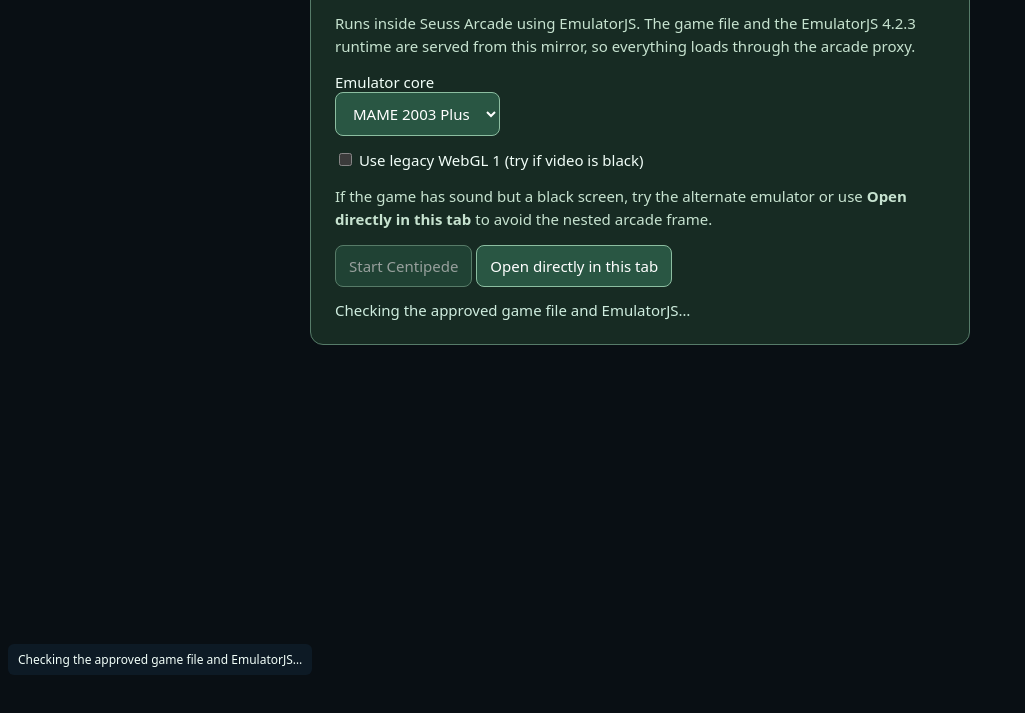
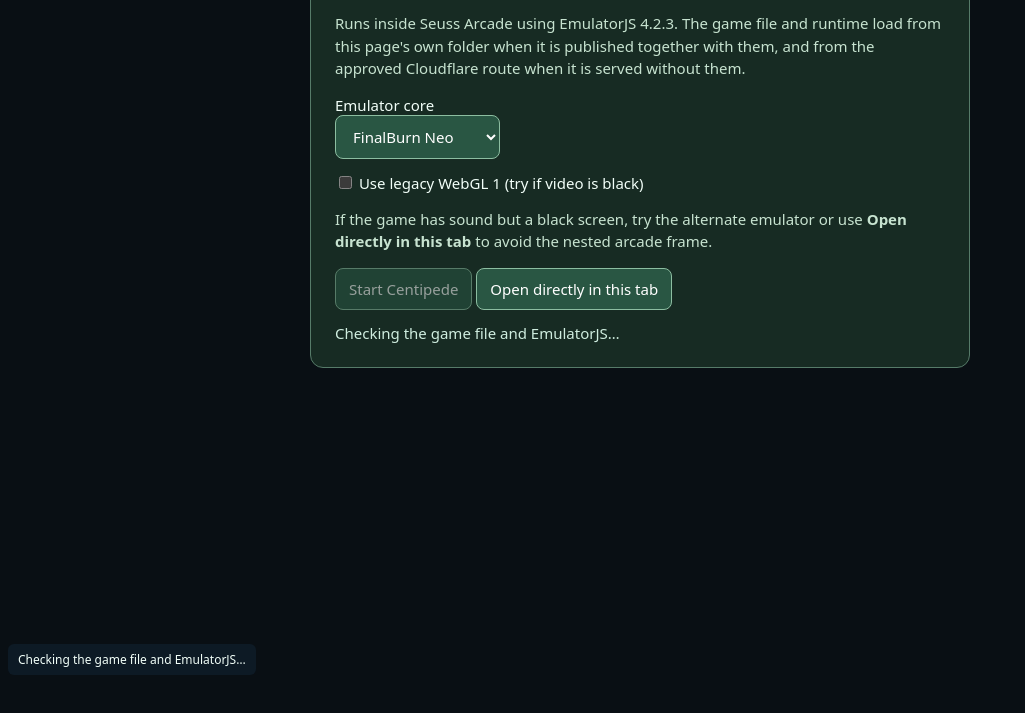
Before and after one commit to damonrosshutchins-boop/centipede-mirror, a plain HTML site: page centipede/index.html in a window 1280 px wide. Both pictures are taken after a click on the button "Start Centipede". Shown: the part 117-830 px from the top of the page, without its empty margins (0-1025 px from the left). Drawn offline with Linux system fonts and the light colour scheme; no server answers.

Commit message:
Sync the Centipede launcher from the arcade
Copied by scripts/publish-centipede.mjs, which owns the only copy of the
launcher and drops the duplicate rom archives.

```diff
--- a/centipede/index.html
+++ b/centipede/index.html
@@ -51,9 +51,9 @@ button{cursor:pointer}button:disabled{opacity:.55;cursor:wait}
 </style></head><body>
 <section id="setup">
 <h1>Centipede (Arcade)</h1>
-<p>Runs inside Seuss Arcade using EmulatorJS. The game file and the EmulatorJS 4.2.3 runtime are served from this mirror, so everything loads through the arcade proxy.</p>
+<p>Runs inside Seuss Arcade using EmulatorJS 4.2.3. The game file and runtime load from this page's own folder when it is published together with them, and from the approved Cloudflare route when it is served without them.</p>
 <label for="core">Emulator core</label>
-<select id="core"><option value="mame2003_plus">MAME 2003 Plus</option><option value="fbneo">FinalBurn Neo</option></select>
+<select id="core"><option value="fbneo">FinalBurn Neo</option><option value="mame2003_plus">MAME 2003 Plus</option></select>
 <label><input id="legacy" type="checkbox"> Use legacy WebGL 1 (try if video is black)</label>
 <p>If the game has sound but a black screen, try the alternate emulator or use <strong>Open directly in this tab</strong> to avoid the nested arcade frame.</p>
 <button id="start" type="button">Start Centipede</button>
@@ -68,8 +68,17 @@ button{cursor:pointer}button:disabled{opacity:.55;cursor:wait}
 <div id="loadingNote" role="status" aria-live="polite"></div>
 <script>
 "use strict";
-const RUNTIME="./";
-const GAME="centtime.zip";
+// This page is published in three places from one file: the Surge bundle, the
+// GitHub Pages mirror, and the arcade's own catalogue. The first two ship the
+// romset and the EmulatorJS runtime in the page's folder; the catalogue does
+// not, so the approved Cloudflare route stands in for them. Which one to use is
+// decided by asking for the bundled romset, not by guessing from the URL.
+const ROOT="https://seuss-arcade-relay.damonrosshutchins.workers.dev/approved-assets/imported/";
+const BUNDLED_GAME="centtime.zip";
+const REMOTE_RUNTIME=ROOT+"emu-4.2.3/";
+const REMOTE_GAME=ROOT+"centipede/rom.zip";
+let runtime="./";
+let game=BUNDLED_GAME;
 const playerView=document.getElementById("playerView");
 const setup=document.getElementById("setup");
 const start=document.getElementById("start");
@@ -139,16 +148,27 @@ window.addEventListener("unhandledrejection",event=>{
  const message=event.reason?.message||String(event.reason);
  if(started&&!harmless(message))report("Emulator error: "+message);
 });
+async function chooseAssets(){
+ // A HEAD for the bundled romset costs one small request and answers exactly
+ // what the folder holds, so no copy needs to be edited for its host.
+ const bundled=new URL(BUNDLED_GAME,location.href).href;
+ try{
+  const response=await fetch(bundled,{method:"HEAD",mode:"cors",cache:"no-store",signal:AbortSignal.timeout(15000)});
+  if(response.ok){runtime=new URL("./",location.href).href;game=bundled;return "bundle";}
+ }catch(error){console.warn("Bundled romset check failed",error);}
+ runtime=REMOTE_RUNTIME;
+ game=REMOTE_GAME;
+ return "approved route";
+}
 async function launch(){
  if(started)return;
  started=true;start.disabled=true;
- report("Checking the approved game file and EmulatorJS…");
+ report("Checking the game file and EmulatorJS…");
  try{
-  const runtime=RUNTIME;
+  const source=await chooseAssets();
   const loader=await request(runtime+"loader.js");
   if(!loader.ok)throw Error("EmulatorJS runtime unavailable (HTTP "+loader.status+")");
-  let gameUrl=new URL(GAME,location.href).href;
-  let gameCheck=await request(GAME);
+  const gameCheck=await request(game);
   if(!gameCheck.ok)throw Error("Centipede ROM unavailable (HTTP "+gameCheck.status+")");
   try{sessionStorage.setItem(CORE_KEY,coreSelect.value);}catch{}
  const wantLegacy=document.getElementById("legacy").checked;
@@ -159,7 +179,7 @@ async function launch(){
   window.EJS_player="#game";
   window.EJS_core=document.getElementById("core").value;
   window.EJS_gameName="Centipede (Arcade)";
-  window.EJS_gameUrl=gameUrl;
+  window.EJS_gameUrl=game;
   window.EJS_pathtodata=runtime;
   window.EJS_startOnLoaded=true;
   window.EJS_threads=false;
@@ -171,7 +191,7 @@ async function launch(){
   // RetroArch rejects the romset and opens its own menu. A menu still paints a
   // few frames, so only a sustained frame rate proves the game is running.
   window.EJS_onGameStart=()=>{
-   report("Core started · checking whether Centipede is actually rendering…");
+   report("Core started · checking whether Centipede is actually rendering… ("+source+")");
    const beganAt=Date.now();
    let lastFrameCount=null,lastSampleAt=0,bestRate=0,sawFrameCounter=false;
    const check=setInterval(()=>{
```
Also changed, not shown: 2 other files.
